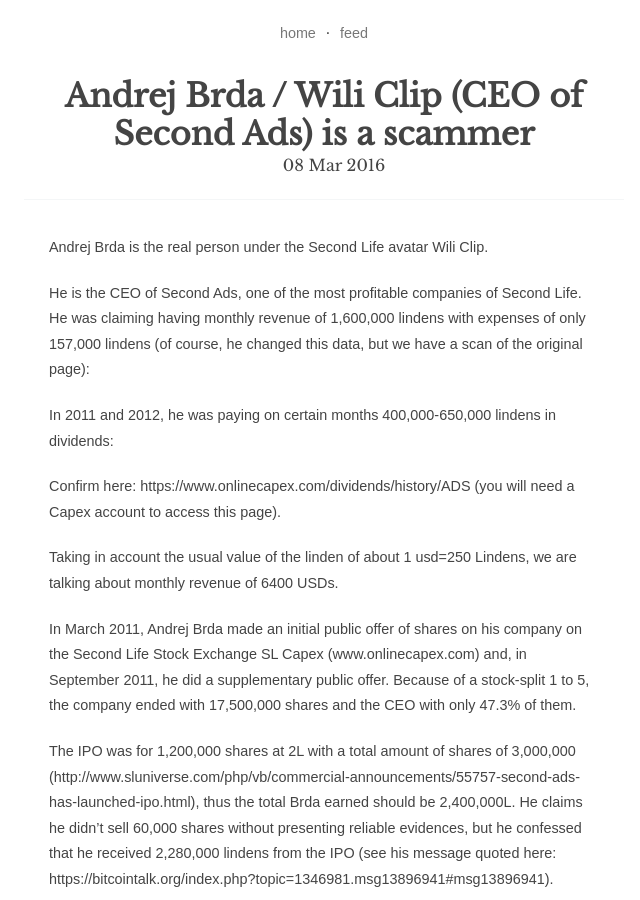
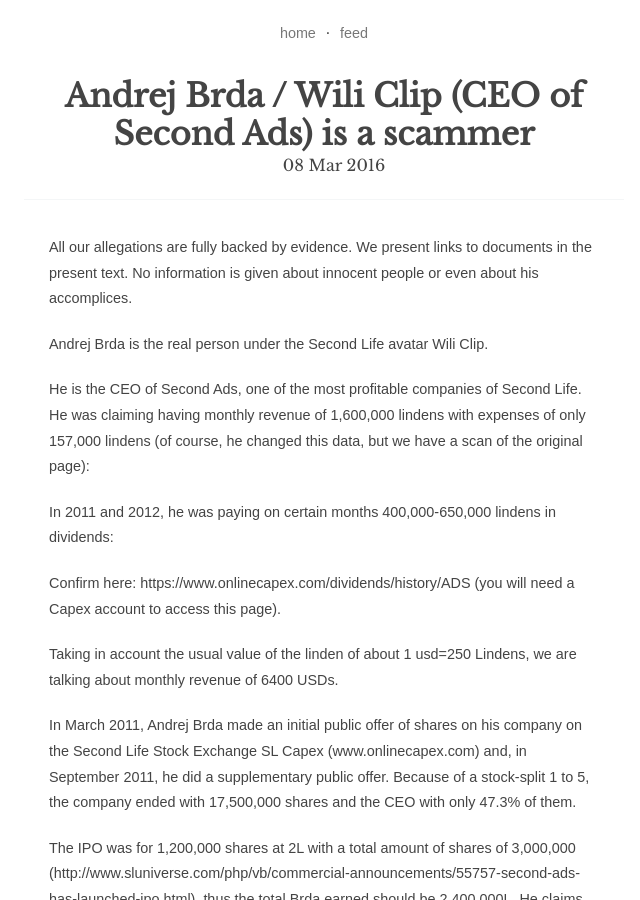
Before and after one commit to secondads/secondads.github.io, a Jekyll site: the page built from _posts/2016-03-08-andrej-brda-wili-clip-ceo-of-second-ads-is-a-scammer.markdown, in a window 1280 px wide and 900 px high. Shown: the whole window, without its empty margins (316-956 px from the left). Built offline with Jekyll 4.4.1, drawn with Linux system fonts in a browser that asks for light colours.

Commit message:
Post update: Andrej Brda / Wili Clip (CEO of Second Ads) is a scammer

```diff
--- a/_posts/2016-03-08-andrej-brda-wili-clip-ceo-of-second-ads-is-a-scammer.markdown
+++ b/_posts/2016-03-08-andrej-brda-wili-clip-ceo-of-second-ads-is-a-scammer.markdown
@@ -5,12 +5,11 @@ layout: post
 tags: [Scam, Scammer, AndrejBrda, WiliClip, SecondAds, Goldtokens, Slovenia, SecondLife]
 categories: [Scammer, AndrejBrda, WilliClip]
 ---
-Andrej Brda is the real person under the Second Life avatar Wili Clip.
+
+All our allegations are fully backed by evidence. We present links to documents in the present text. No information is given about innocent people or even about his accomplices.
 
 
-
-
-
+Andrej Brda is the real person under the Second Life avatar Wili Clip.
 
 He is the CEO of Second Ads, one of the most profitable companies of Second Life. He was claiming having monthly revenue of 1,600,000 lindens with expenses of only 157,000 lindens (of course, he changed this data, but we have a scan of the original page):
 
```
